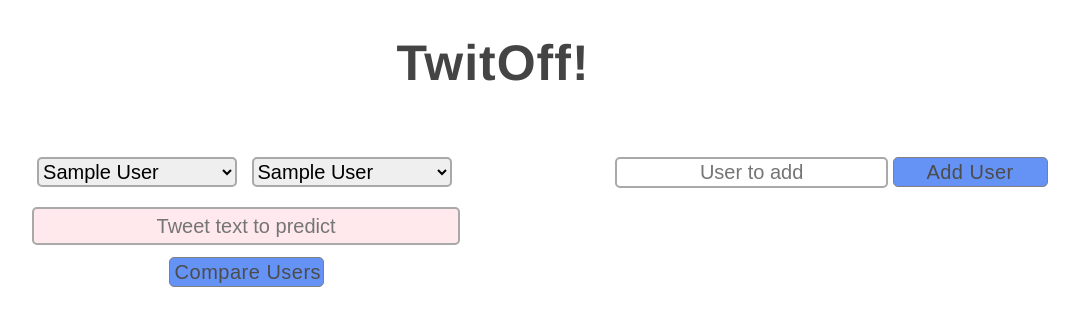
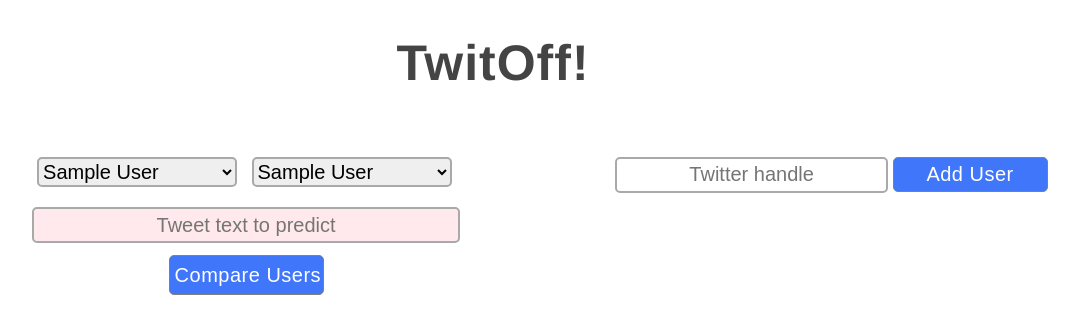
Before and after one commit to zarrinan/TwitOff, a Flask app: page / in a window 1280 px wide. Shown: the top 334 px of the page, without its empty margins (147-1226 px from the left). Run offline with Flask 2, Linux system fonts and the light colour scheme; tables that the repository leaves empty hold one stand-in row (values such as "Sample post").

Commit message:
Add styles

```diff
--- a/twitoff/static/css/main.css
+++ b/twitoff/static/css/main.css
@@ -56,18 +56,21 @@
 }
 
 .submit {
-  background-color: #6593f5;
-  height: 30px;
+  background-color: #4076f9;
+  height: 35px;
   border: solid grey 1.5px;
   border-radius: 5px;
   box-shadow: 2px;
-  color: #4c4c4c;
+  color: #fff;
   width: 155px;
   padding: 2px 5px;
   font-weight: 100;
   letter-spacing: 0.5px;
 }
 
+.compare-input {
+  height: 40px;
+}
 select {
   margin: 5px;
   width: 200px;
@@ -78,6 +81,8 @@
   display: inline-block;
   font-size: 20px;
   margin: 5px 0;
+  height: 28px;
+
   text-align: center;
   line-height: 20px;
   padding: 2px;
--- a/twitoff/templates/base.html
+++ b/twitoff/templates/base.html
@@ -24,14 +24,14 @@
         </select>
           <div class="compare-text">
             <input class="display-block input-text" type="text" name="tweet_text" placeholder="Tweet text to predict">
-            <input class="display-block submit" type="submit" value="Compare Users">
+            <input class="display-block submit compare-input" type="submit" value="Compare Users">
           </div>
       </form>
     </section>
 
     <section class="users">
       <form action="/user" method="post" accept-charset="utf-8">
-        <input type="text" name="user_name" placeholder="User to add">
+        <input type="text" name="user_name" placeholder="Twitter handle">
         <input class="submit" type="submit" value="Add User">
       </form>
     </section>
```
